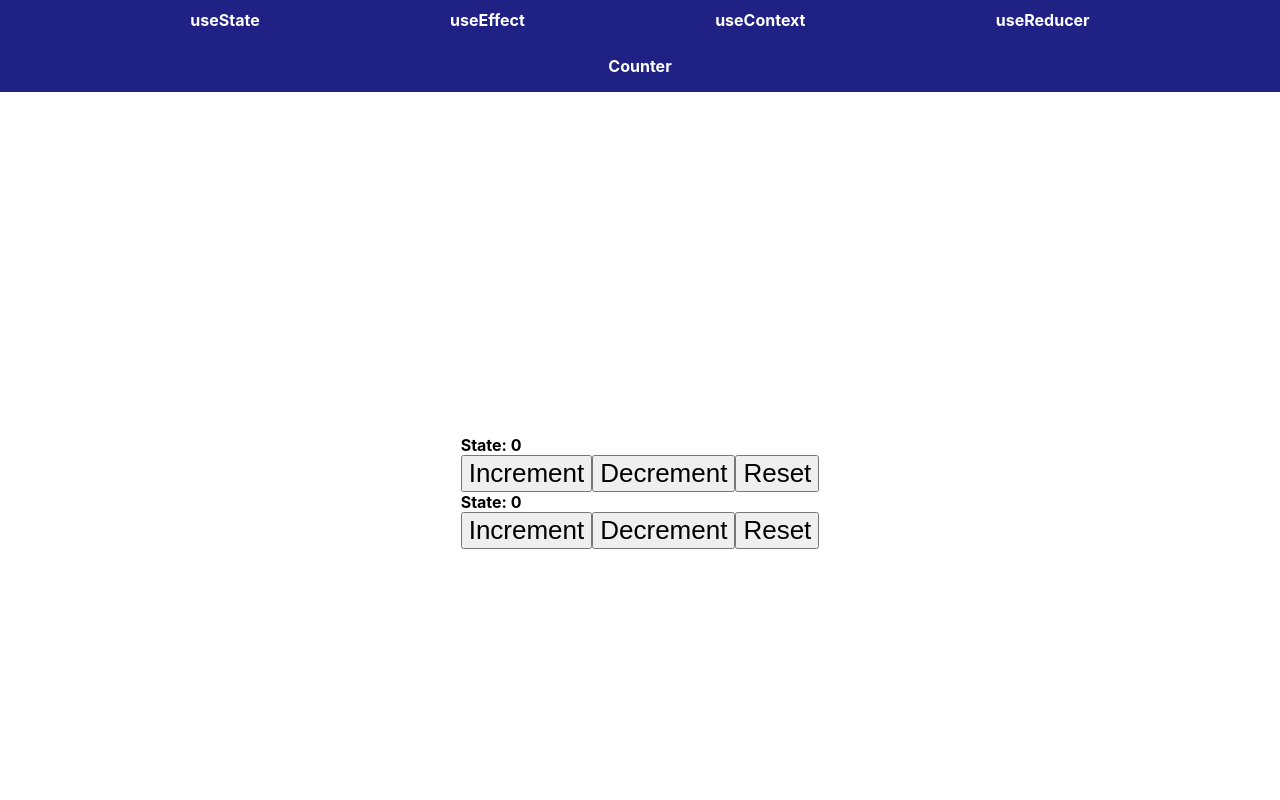
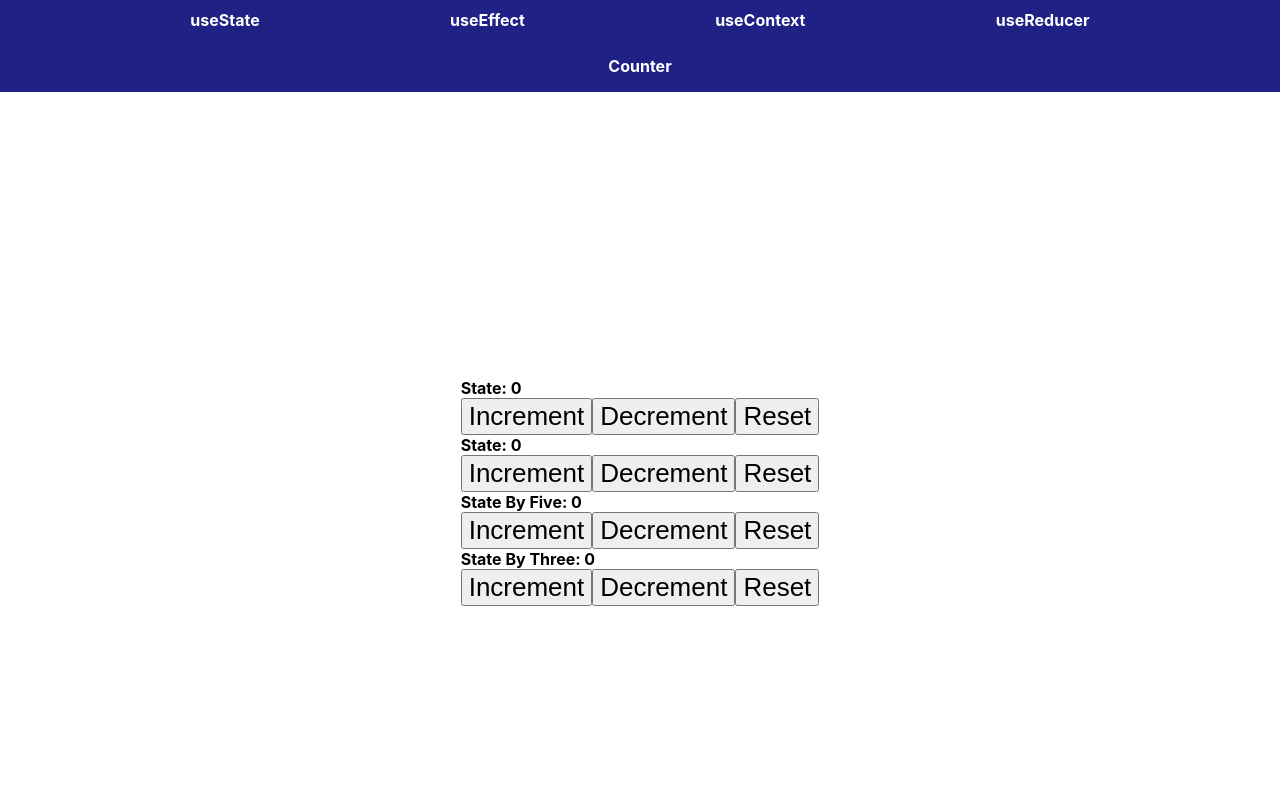
Before and after one commit to RicardoSerrano19/react-hooks-api, a React (Vite) app: page /reducer/reducerCounter in a window 1280 px wide. Shown: the top 800 px of the page. Built offline with nearby package versions, Linux system fonts and the light colour scheme.

Commit message:
feat: Two reducers

```diff
--- a/src/exercise/useReducer/reducerCounter.jsx
+++ b/src/exercise/useReducer/reducerCounter.jsx
@@ -1,12 +1,14 @@
 import React from 'react'
 import ReducerCounterOne from './reducerCounterOne'
 import ReducerCounterTwo from './reducerCounterTwo'
+import ReducerCounterMultiple from './reducerCounterMultiple'
 
 const ReducerCounter = () => {
     return (
         <div className='App'>
             <ReducerCounterOne />
             <ReducerCounterTwo />
+            <ReducerCounterMultiple />
         </div>
     )
 }
--- /dev/null
+++ b/src/exercise/useReducer/reducerCounterMultiple.jsx
@@ -0,0 +1,40 @@
+import React, {useReducer} from 'react'
+
+const initialState = {
+    firstCounter: 0
+};
+
+const counterReducer = (state, action) => {
+    const { value } = action;
+    switch(action.type){
+        case 'INCREMENT':
+            return {firstCounter: state.firstCounter + value }
+        case 'DECREMENT':
+            return {firstCounter: state.firstCounter - value }
+        case 'RESET':
+            return initialState
+        default:
+            return state
+    }
+}
+
+const ReducerCounterMultiple = () => {
+    const [state, dispatch] = useReducer(counterReducer, initialState)
+    const [stateTwo, dispatchTwo] = useReducer(counterReducer, initialState)
+
+    return (
+        <div>
+            <div><strong>State By Five: {state.firstCounter}</strong></div>
+            <button onClick={() => dispatch({type: 'INCREMENT', value: 5})}>Increment</button>
+            <button onClick={() => dispatch({type: 'DECREMENT', value: 5})}>Decrement</button>
+            <button onClick={() => dispatch({type:'RESET'})}>Reset</button>
+
+            <div><strong>State By Three: {stateTwo.firstCounter}</strong></div>
+            <button onClick={() => dispatchTwo({type: 'INCREMENT', value: 3})}>Increment</button>
+            <button onClick={() => dispatchTwo({type: 'DECREMENT', value: 3})}>Decrement</button>
+            <button onClick={() => dispatchTwo({type:'RESET'})}>Reset</button>
+        </div>
+    )
+}
+
+export default ReducerCounterMultiple
```
